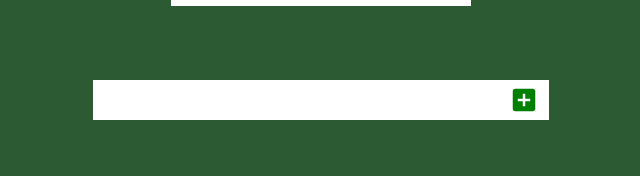
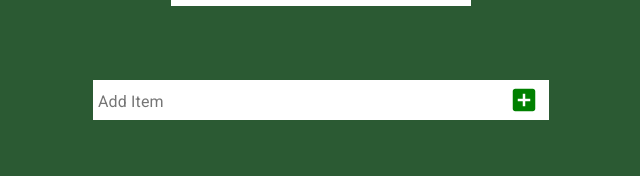
Before and after one commit to SDeokar999/TodoList, a React (Create React App) app: page / in a window 1280 px wide. Shown: the part 124-300 px from the top of the page, without its empty margins (319-959 px from the left). Built offline with nearby package versions, Linux system fonts and the light colour scheme.

Commit message:
Correction

```diff
--- a/src/Form.jsx
+++ b/src/Form.jsx
@@ -51,8 +51,9 @@ const Form=({typeText,setTypeText,todos,setTodos})=>{
                 value={typeText}
                 fullWidth="true"
                 id="filled-secondary"
+                label="Add item"
                 disableUnderline={false}
-                style={{border: '0', height: "40px", marginBottom: '5px', paddingLeft: '10px',textTransform:"capitalize"}}
+                style={{border: '0', height: "40px", margin: '5px', padding: '10px',textTransform:"capitalize"}}
                 InputProps={{ disableUnderline: true, className: classes.input,style: { textTransform: "capitalize" }}}
                 onChange={(e)=>setTypeText(e.target.value)}
             />
```
